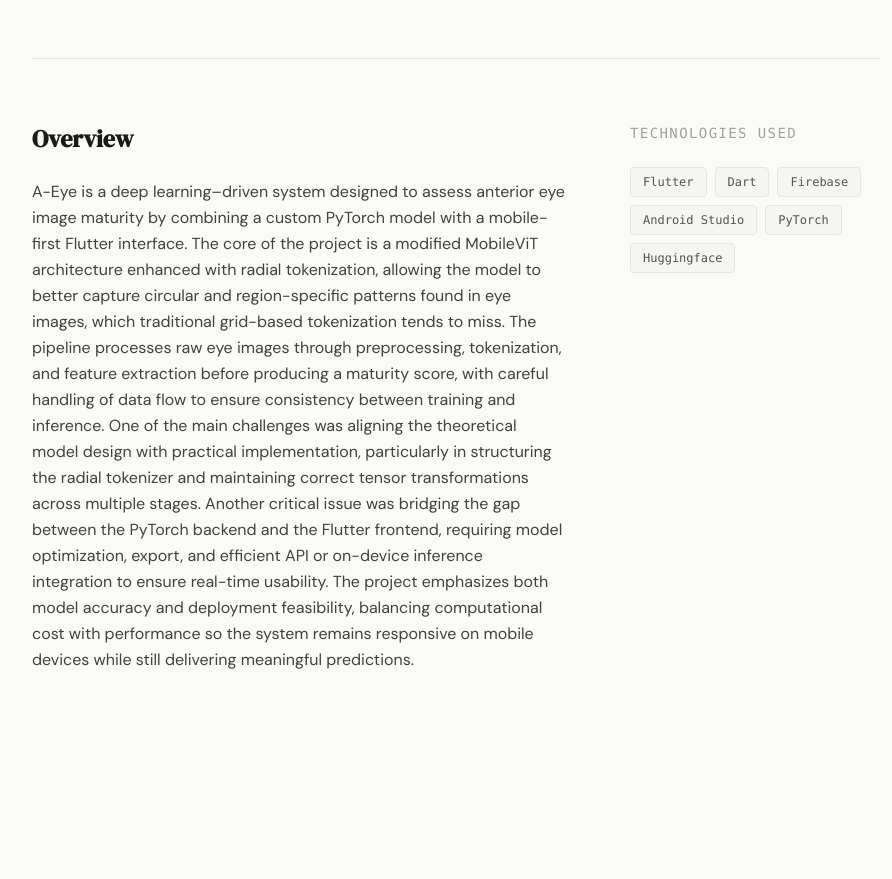
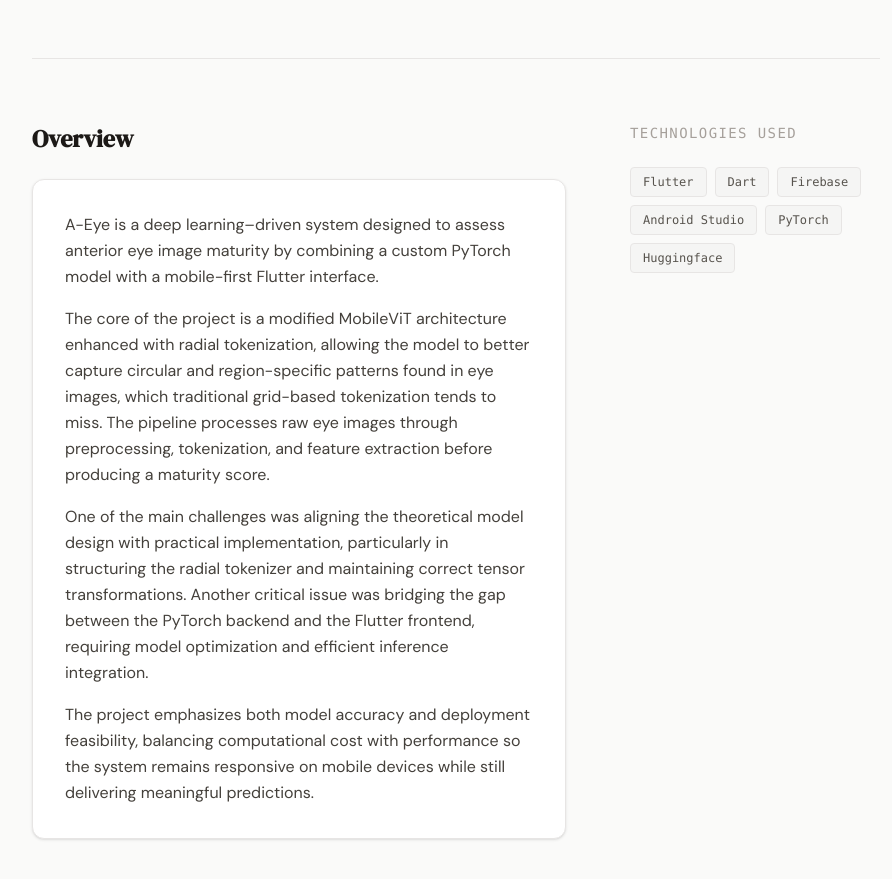
Before and after one commit to reiidj/portfolio-site, a Next.js app: page /projects/a-eye in a window 1280 px wide. Shown: the part 1160-2039 px from the top of the page, without its empty margins (184-1076 px from the left). Before the commit the page ends 1961 px from the top, so only its background shows below. Built offline with nearby package versions, Linux system fonts and the light colour scheme.

Commit message:
feat:nestguard added for project slug.

```diff
--- a/app/projects/[slug]/page.tsx
+++ b/app/projects/[slug]/page.tsx
@@ -1,8 +1,24 @@
 import Link from 'next/link'
 import { notFound } from 'next/navigation'
 
-// 1. IMPORT YOUR DATA
+// 1. IMPORT YOUR DATA (Structured with paragraph arrays for readability)
 const projectsData = [
+  {
+    slug: 'nestguard',
+    name: 'NestGuard Pest Control Services',
+    type: 'Web Portal',
+    description: 'A full-stack enterprise web portal and pest management service platform featuring secure authentication with Cloudflare Turnstile, custom Supabase backends, analytics dashboards, and issue tracking.',
+    tags: ['Next.js', 'Supabase', 'Tailwind CSS', 'Vercel', 'Cloudflare Turnstile'],
+    githubUrl: 'https://github.com/reiidj/nestguard-pest',
+    fullOverview: [
+      'NestGuard is a full-stack web portal and enterprise service platform designed to streamline pest control operations by combining a modular, high-performance Next.js interface with a secure Supabase backend.',
+      'The core of the system features robust user authentication protected by Cloudflare Turnstile, custom database schemas enforcing Row-Level Security, and a polished emerald and zinc design system.',
+      'The platform incorporates comprehensive administrative dashboards for tracking business analytics, revenue metrics, order volumes, and package popularity, alongside a dedicated site-issues feedback loop enabling real-time bug reporting and status management.',
+      'Development focused heavily on production stability and deployment engineering—navigating Vercel and Cloudflare integration constraints, handling server-action data flows, and structuring scalable database models to deliver a seamless, production-ready user and admin experience.'
+    ],
+    imageUrl: '/NestguardHero.png',
+    videoUrl: '/NestGuardDemo.mp4',
+  },
   {
     slug: 'a-eye',
     name: 'A-Eye: A Cataract maturity classification app',
@@ -10,7 +26,12 @@ const projectsData = [
     description: 'Deployed and developed a functional mobile app for cataract maturity classification using Flutter, and huggingface API.',
     tags: ['Flutter','Dart','Firebase','Android Studio','PyTorch', 'Huggingface'],
     githubUrl: 'https://github.com/reiidj/a-eye',
-    fullOverview: 'A-Eye is a deep learning–driven system designed to assess anterior eye image maturity by combining a custom PyTorch model with a mobile-first Flutter interface. The core of the project is a modified MobileViT architecture enhanced with radial tokenization, allowing the model to better capture circular and region-specific patterns found in eye images, which traditional grid-based tokenization tends to miss. The pipeline processes raw eye images through preprocessing, tokenization, and feature extraction before producing a maturity score, with careful handling of data flow to ensure consistency between training and inference. One of the main challenges was aligning the theoretical model design with practical implementation, particularly in structuring the radial tokenizer and maintaining correct tensor transformations across multiple stages. Another critical issue was bridging the gap between the PyTorch backend and the Flutter frontend, requiring model optimization, export, and efficient API or on-device inference integration to ensure real-time usability. The project emphasizes both model accuracy and deployment feasibility, balancing computational cost with performance so the system remains responsive on mobile devices while still delivering meaningful predictions.',
+    fullOverview: [
+      'A-Eye is a deep learning–driven system designed to assess anterior eye image maturity by combining a custom PyTorch model with a mobile-first Flutter interface.',
+      'The core of the project is a modified MobileViT architecture enhanced with radial tokenization, allowing the model to better capture circular and region-specific patterns found in eye images, which traditional grid-based tokenization tends to miss. The pipeline processes raw eye images through preprocessing, tokenization, and feature extraction before producing a maturity score.',
+      'One of the main challenges was aligning the theoretical model design with practical implementation, particularly in structuring the radial tokenizer and maintaining correct tensor transformations. Another critical issue was bridging the gap between the PyTorch backend and the Flutter frontend, requiring model optimization and efficient inference integration.',
+      'The project emphasizes both model accuracy and deployment feasibility, balancing computational cost with performance so the system remains responsive on mobile devices while still delivering meaningful predictions.'
+    ],
     imageUrl: '/a-eye-poster.jpg',
     videoUrl: '/a-eye-demo.mp4',
   },
@@ -21,14 +42,18 @@ const projectsData = [
     description: 'Deployed and developed a live phishing awareness game with complete flow scene, game mechanics, backend logic, and UI design.',
     tags: ['Unity','C#'],
     githubUrl: 'https://github.com/reiidj/Phishing-Please',
-    fullOverview: '“Phishing Please” is a point-and-click educational game developed in Unity that teaches users how to identify email phishing attacks through interactive gameplay. The experience is structured across seven progressively difficult levels, each introducing more sophisticated phishing techniques such as spoofed domains, misleading links, urgent language, and subtle visual inconsistencies. Players analyze simulated emails and make decisions by clicking on elements they believe indicate a threat, reinforcing pattern recognition and critical evaluation skills. The core mechanics revolve around event-driven interactions, UI-based feedback, and a scoring system that tracks accuracy and progression, requiring careful handling of game state, input detection, and level transitions. One of the main challenges was designing levels that gradually increase in complexity without overwhelming the player, while still accurately reflecting real-world phishing scenarios. Another key aspect was implementing clear feedback loops so players understand why an action is correct or incorrect, turning mistakes into learning moments. The entire system was built and coded end-to-end, including gameplay logic, UI flow, and difficulty scaling, resulting in a functional serious game that blends cybersecurity education with engaging interaction.',
+    fullOverview: [
+      '“Phishing Please” is a point-and-click educational game developed in Unity that teaches users how to identify email phishing attacks through interactive gameplay.',
+      'The experience is structured across seven progressively difficult levels, each introducing more sophisticated phishing techniques such as spoofed domains, misleading links, urgent language, and subtle visual inconsistencies. Players analyze simulated emails and make decisions by clicking on elements they believe indicate a threat.',
+      'The core mechanics revolve around event-driven interactions, UI-based feedback, and a scoring system that tracks accuracy and progression, requiring careful handling of game state, input detection, and level transitions.',
+      'One of the main challenges was designing levels that gradually increase in complexity without overwhelming the player, while still accurately reflecting real-world scenarios and implementing clear feedback loops to turn mistakes into learning moments.'
+    ],
     imageUrl: '/phishing-poster.png',
     videoUrl: '/phishing-demo.mp4',
   },
 ]
 
 export default async function ProjectDetail({ params }: { params: Promise<{ slug: string }> }) {
-  // Unwrap the params (Next.js 15 requirement)
   const resolvedParams = await params;
   const project = projectsData.find((p) => p.slug === resolvedParams.slug)
 
@@ -52,9 +77,7 @@ export default async function ProjectDetail({ params }: { params: Promise<{ slug
 
         {/* HERO MEDIA SHOWCASE */}
         <div className="w-full mb-12 flex items-center justify-center">
-
           {project.videoUrl ? (
-            /* Adaptive Video Player */
             <video
               src={project.videoUrl}
               poster={project.imageUrl}
@@ -62,14 +85,9 @@ export default async function ProjectDetail({ params }: { params: Promise<{ slug
               loop
               muted
               playsInline
-              /* w-auto: Forces the element to shrink-wrap perfectly around the video.
-                max-h-[70vh]: Caps the height so it fits on screen.
-                Borders and shadows are now applied directly to the video tag!
-              */
               className="w-auto max-h-[70vh] rounded-md border border-stone-200 dark:border-stone-800 shadow-sm"
             />
           ) : (
-            /* Fallback Placeholder (Still keeps the full-width box since there is no video to hug) */
             <div className="w-full aspect-video rounded-md overflow-hidden border border-stone-200 dark:border-stone-800 bg-stone-100 dark:bg-stone-900 flex flex-col items-center justify-center gap-3 text-stone-400 dark:text-stone-600">
               <svg xmlns="http://www.w3.org/2000/svg" fill="none" viewBox="0 0 24 24" strokeWidth={1.5} stroke="currentColor" className="w-10 h-10 opacity-50">
                 <path strokeLinecap="round" strokeLinejoin="round" d="m2.25 15.75 5.159-5.159a2.25 2.25 0 0 1 3.182 0l5.159 5.159m-1.5-1.5 1.409-1.409a2.25 2.25 0 0 1 3.182 0l2.909 2.909m-18 3.75h16.5a1.5 1.5 0 0 0 1.5-1.5V6a1.5 1.5 0 0 0-1.5-1.5H3.75A1.5 1.5 0 0 0 2.25 6v12a1.5 1.5 0 0 0 1.5 1.5Zm10.5-11.25h.008v.008h-.008V8.25Zm.375 0a.375.375 0 1 1-.75 0 .375.375 0 0 1 .75 0Z" />
@@ -79,7 +97,6 @@ export default async function ProjectDetail({ params }: { params: Promise<{ slug
               </span>
             </div>
           )}
-
         </div>
 
         {/* Project Header */}
@@ -110,11 +127,17 @@ export default async function ProjectDetail({ params }: { params: Promise<{ slug
 
         {/* Project Content Body */}
         <div className="grid grid-cols-1 md:grid-cols-[1fr_250px] gap-16">
-          <div className="space-y-6 text-stone-700 dark:text-stone-300 leading-relaxed">
+
+          {/* Overview Section Formatted with Spaced Paragraphs */}
+          <div className="space-y-6">
             <h2 className="text-2xl font-bold text-stone-900 dark:text-stone-100">Overview</h2>
-            <p>
-              {project.fullOverview}
-            </p>
+            <div className="p-8 bg-white dark:bg-stone-900 border border-stone-200 dark:border-stone-800 rounded-xl shadow-sm text-stone-700 dark:text-stone-300 leading-relaxed space-y-4">
+              {project.fullOverview.map((paragraph, index) => (
+                <p key={index}>
+                  {paragraph}
+                </p>
+              ))}
+            </div>
           </div>
 
           <div>
--- a/components/Projects.tsx
+++ b/components/Projects.tsx
@@ -1,17 +1,25 @@
 import Link from 'next/link'
 
-// Updated data structure to include 'type' and 'slug'
+// Updated data structure with NestGuard added first
 const projects = [
   {
-    slug: 'a-eye', // This creates the URL: /projects/a-eye
+    slug: 'nestguard', // Creates the URL: /projects/nestguard
+    name: 'NestGuard Pest Control Services',
+    type: 'Web Portal',
+    description: 'A full-stack enterprise web portal and pest management service platform featuring secure authentication with Cloudflare Turnstile, custom Supabase backends, analytics dashboards, and issue tracking.',
+    tags: ['Next.js', 'Supabase', 'Tailwind CSS', 'Vercel', 'Cloudflare Turnstile'],
+    githubUrl: 'https://github.com/reiidj/nestguard-pest', // Update with your actual repo if needed
+  },
+  {
+    slug: 'a-eye', // Creates the URL: /projects/a-eye
     name: 'A-Eye: A Cataract maturity classification app',
-    type: 'Mobile App', // The new classification placeholder
+    type: 'Mobile App',
     description: 'Deployed and developed a functional mobile app for cataract maturity classification using Flutter, and huggingface API.',
     tags: ['Flutter','Dart','Firebase','Android Studio','PyTorch', 'Huggingface'],
-    githubUrl: 'https://github.com/reiidj/a-eye', // Renamed to separate from internal routing
+    githubUrl: 'https://github.com/reiidj/a-eye',
   },
   {
-    slug: 'phishing-please', // This creates the URL: /projects/phishing-please
+    slug: 'phishing-please', // Creates the URL: /projects/phishing-please
     name: 'Phishing Please',
     type: 'Game App',
     description: 'Deployed and developed a live phishing awareness game with complete flow scene, game mechanics, backend logic, and UI design.',
@@ -34,10 +42,6 @@ export function Projects() {
           Things I've built.
         </h2>
 
-        {/* Added a subtle background to the list container.
-            'bg-stone-50/50' allows some ducks to peek through slightly
-            while 'backdrop-blur' keeps the text crisp.
-        */}
         <ul className="space-y-4">
           {projects.map((project) => (
             <li
```
Also changed, not shown: public/NestguardHero.png (added), 1 other file (tests, documents, lock files or other folders).
